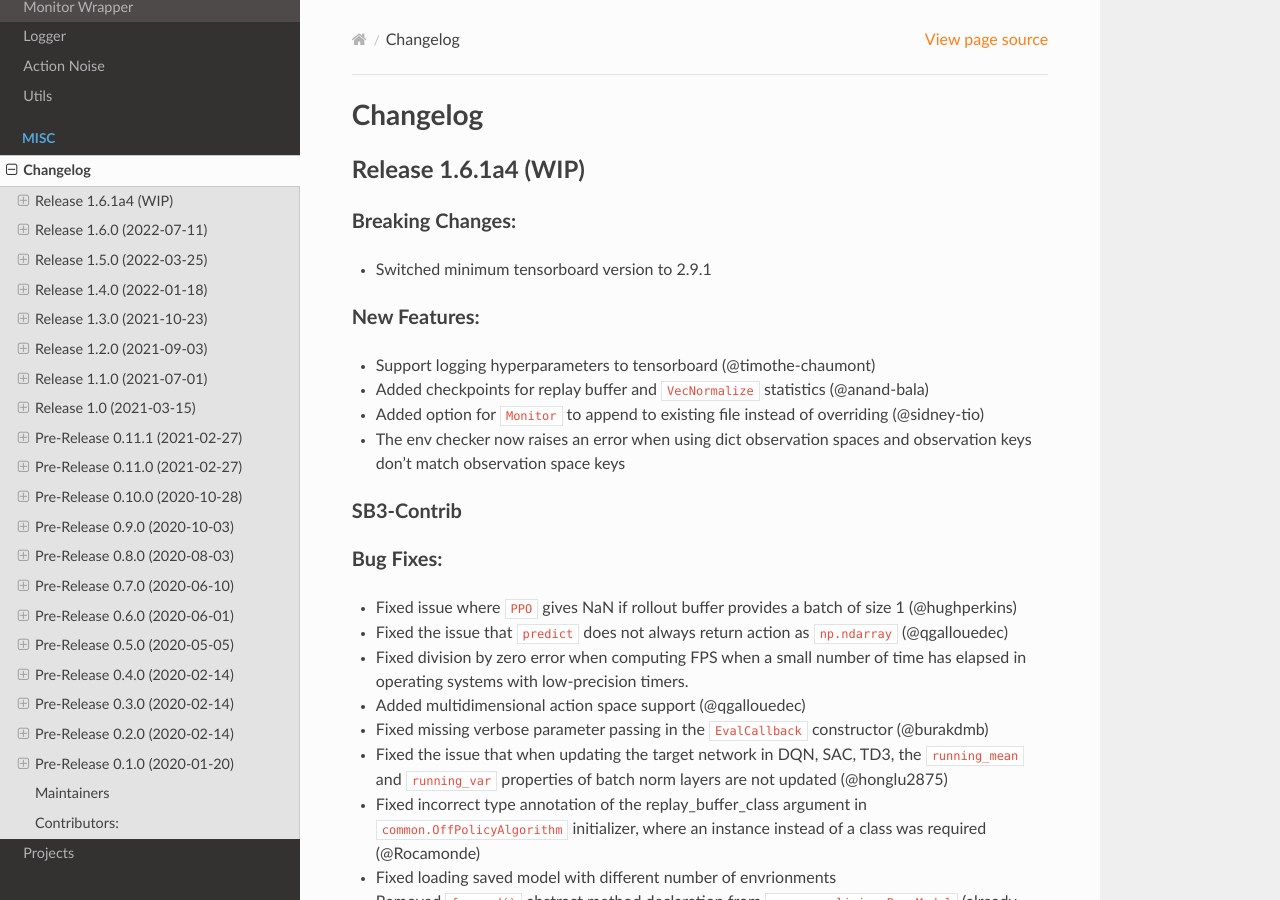
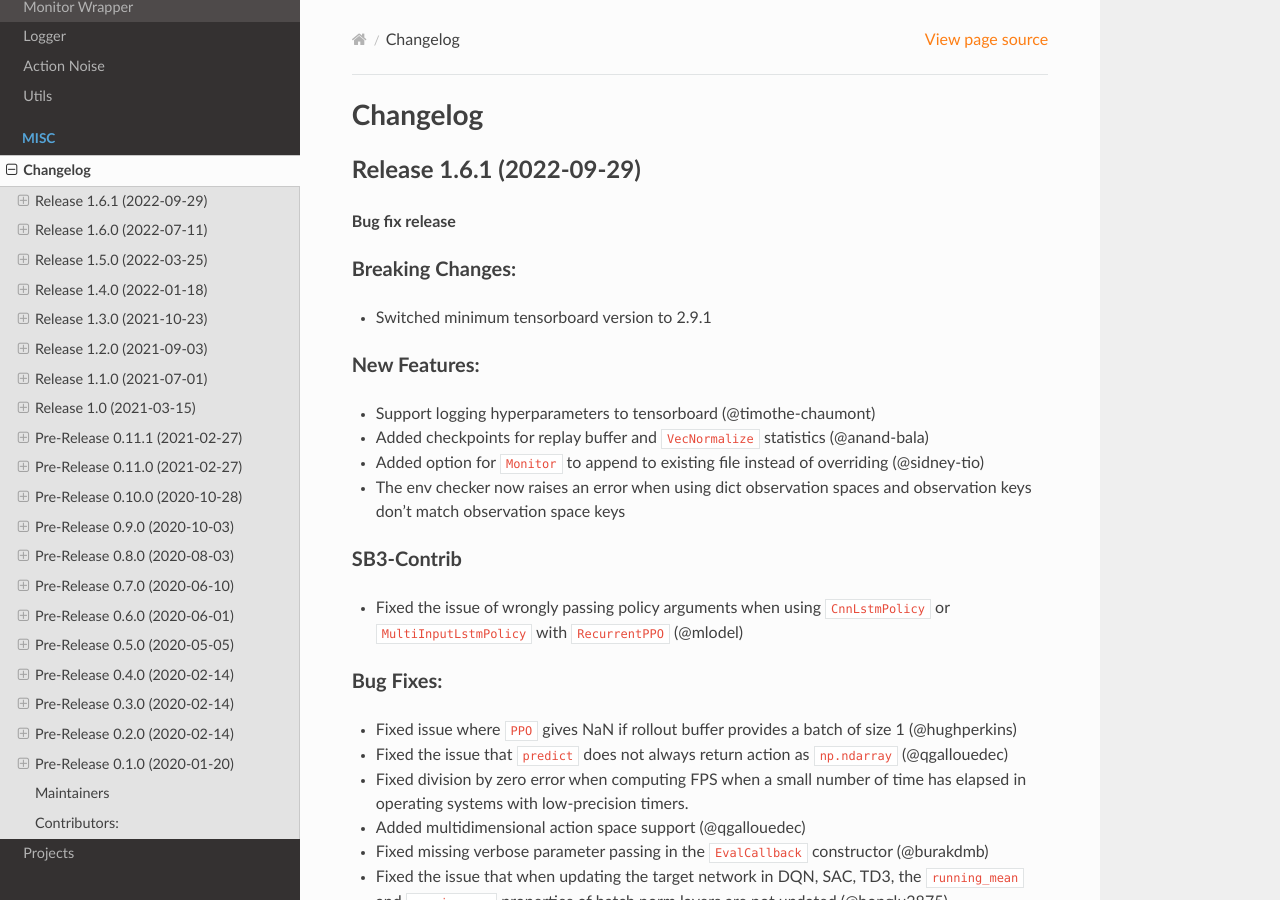
Before and after one commit to DLR-RM/stable-baselines3, a Sphinx documentation site: the page built from docs/misc/changelog.rst, in a window 1280 px wide and 900 px high. Built offline with Sphinx 7.4.7 and the Read the Docs theme 2.0.0, drawn with Linux system fonts in a browser that asks for light colours.

Commit message:
Release v1.6.1

```diff
--- a/docs/misc/changelog.rst
+++ b/docs/misc/changelog.rst
@@ -3,8 +3,10 @@
 Changelog
 ==========
 
-Release 1.6.1a4 (WIP)
+Release 1.6.1 (2022-09-29)
 ---------------------------
+
+**Bug fix release**
 
 Breaking Changes:
 ^^^^^^^^^^^^^^^^^
@@ -19,6 +21,7 @@ New Features:
 
 SB3-Contrib
 ^^^^^^^^^^^
+- Fixed the issue of wrongly passing policy arguments when using ``CnnLstmPolicy`` or ``MultiInputLstmPolicy`` with ``RecurrentPPO`` (@mlodel)
 
 Bug Fixes:
 ^^^^^^^^^^
--- a/stable_baselines3/version.txt
+++ b/stable_baselines3/version.txt
@@ -1 +1 @@
-1.6.1a4
+1.6.1
```
